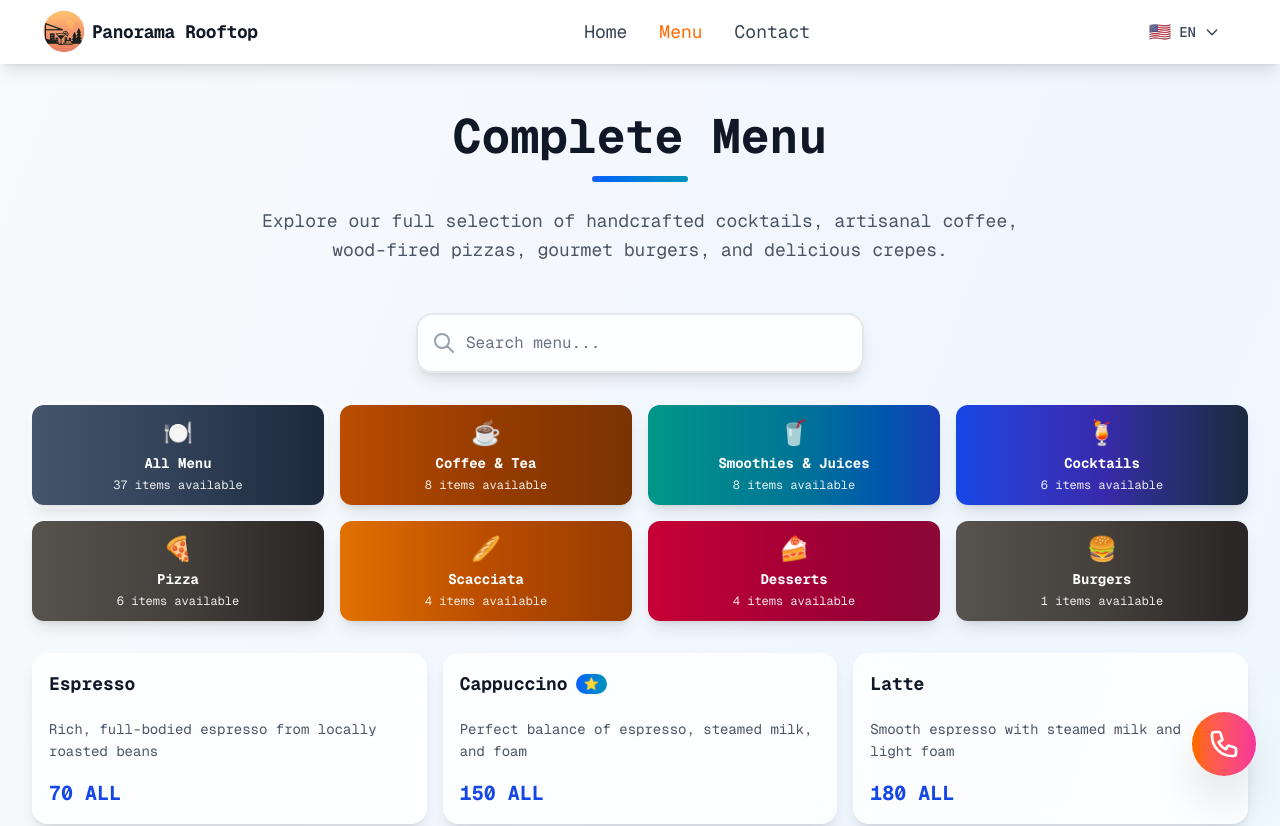
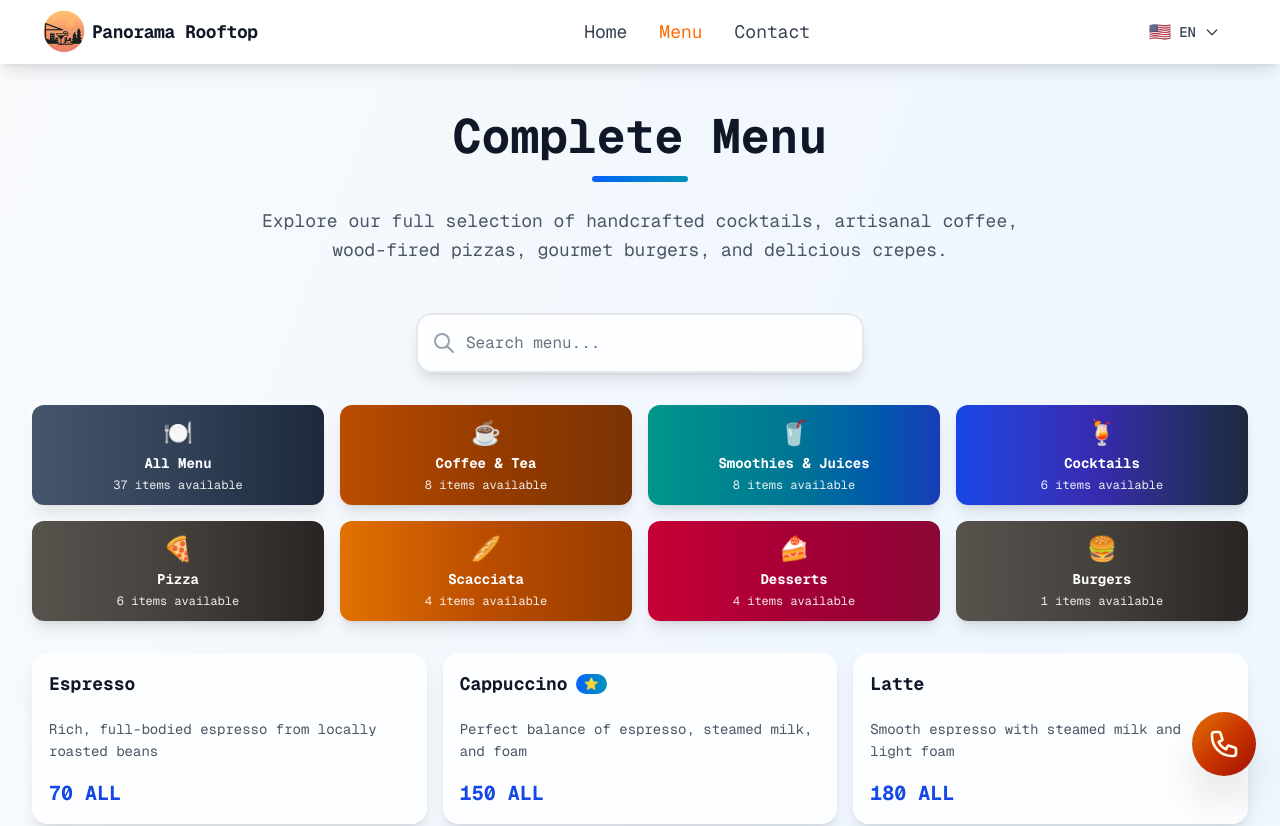
Before and after one commit to juxhinxhihani/panorama-rooftop, a Next.js app: page /menu in a window 1280 px wide. Shown: the top 826 px of the page. Built offline with nearby package versions, Linux system fonts and the light colour scheme.

Commit message:
Update Call Button to Retro Grainy Colors

```diff
--- a/src/screens/FullMenuScreen.tsx
+++ b/src/screens/FullMenuScreen.tsx
@@ -512,7 +512,7 @@ export default function FullMenuScreen() {
       {/* Floating Contact Button */}
       <a
         href="tel:+355695687575"
-        className="fixed bottom-6 right-6 w-16 h-16 bg-gradient-to-r from-orange-500 to-pink-500 text-white rounded-full shadow-2xl hover:shadow-3xl transform hover:scale-110 transition-all duration-300 flex items-center justify-center z-40 hover:from-orange-600 hover:to-pink-600"
+        className="fixed bottom-6 right-6 w-16 h-16 bg-gradient-to-br from-amber-600 via-orange-700 to-red-800 text-amber-50 rounded-full shadow-2xl hover:shadow-3xl transform hover:scale-110 transition-all duration-300 flex items-center justify-center z-40 hover:from-amber-700 hover:via-orange-800 hover:to-red-900"
         title="Call for Orders"
       >
         <svg className="w-8 h-8" fill="none" stroke="currentColor" viewBox="0 0 24 24">
```
